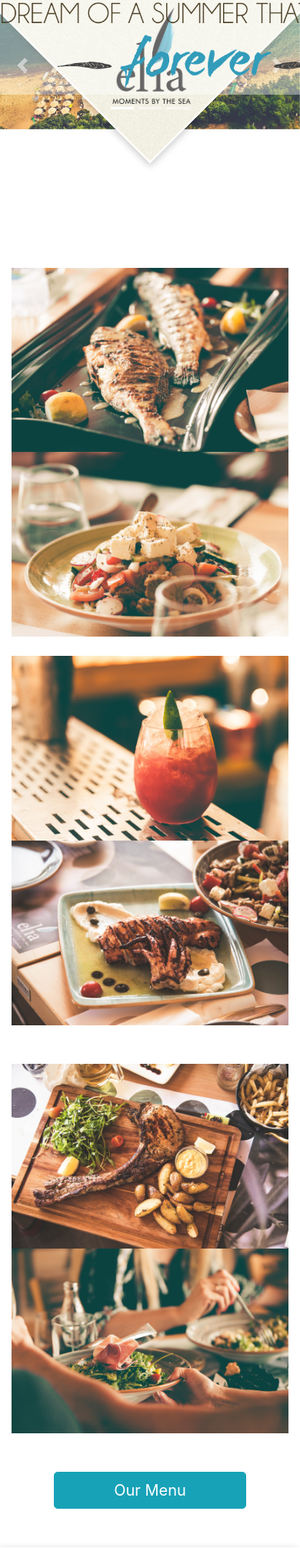
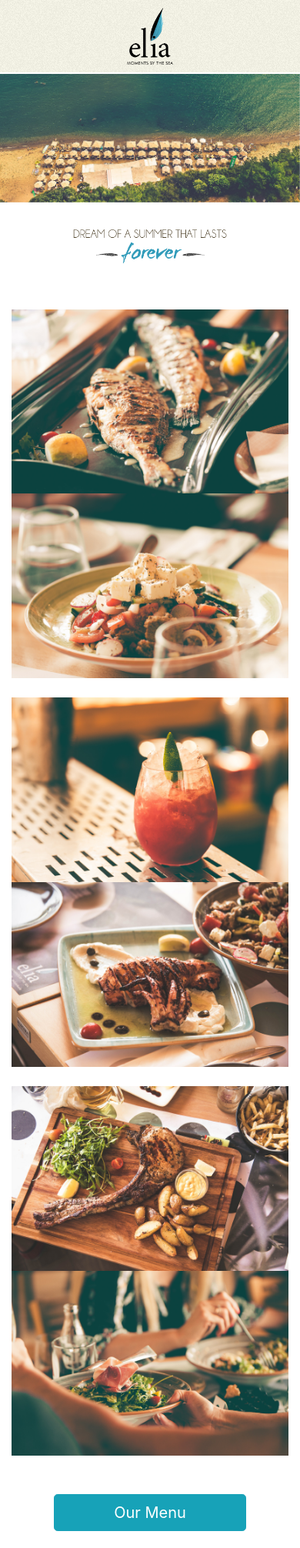
Before and after one commit to agraell/summerolive, a PHP site: page /index.html in a window 390 px wide; the page is wider, and only the part inside the window is pictured. Shown: the top 2011 px of that part at 77% size. Run offline with PHP 8.4, Linux system fonts and the light colour scheme; some libraries are stand-ins or nearby versions.

Commit message:
Responsive fix

```diff
--- a/css/style.css
+++ b/css/style.css
@@ -12,11 +12,11 @@
 	width:300px;
 	height:300px;
 	border: 2px solid white;
-    position: absolute;
+	position: absolute;
 	top: -150px;
 	left: 50%;
 	-webkit-transform: rotate(-45deg);
-    transform: rotate(-45deg);
+	transform: rotate(-45deg);
 	margin-left: -150px;
 	box-shadow: -3px 3px 10px rgba(0, 0, 0, 0.2);
 	z-index: 10;
@@ -115,7 +115,36 @@
 
 
 @media (max-width: 768px) {
+	.logo-container {
+		border-bottom: 2px solid white;
+		background-image: url("../images/grain.png");
+		box-shadow: -3px 3px 10px rgba(0, 0, 0, 0.2);
+		background-color: #f7f6e8;
+	}
 
+	.logo {
+		display: none;
+	}
+
+	.logo-container  img {
+		    position: relative;
+		    width: 60px;
+		    display: block;
+
+		    left: 0;
+		    padding: 0;
+		    margin: 10px auto 10px auto;
+		    z-index: 15;
+	}
+
+	.carousel-overlay {
+		margin-top:25px;
+		bottom: 0px;
+	}
+
+	.carousel-overlay img {
+		width: 200px;
+	}
 }
 
 @media (max-width:  576px) {
--- a/index.html
+++ b/index.html
@@ -40,11 +40,11 @@
 			</div>
 			<div class="row">
 				<div id="maincarousel" class="carousel slide col-lg-12 p-0" data-ride="carousel">
-				  	<ol class="carousel-indicators">
+	<!-- 			  	<ol class="carousel-indicators">
 					    <li data-target="#maincarouselIndicators" data-slide-to="0" class="active"></li>
 					    <li data-target="#maincarouselIndicators" data-slide-to="1"></li>
 				    	<li data-target="#maincarouselIndicators" data-slide-to="2"></li>
-				  	</ol>
+				  	</ol> -->
 					<div class="carousel-inner">
 						<div class="carousel-item active">
 						  <img class="d-block w-100" src="images/main.jpg" alt="First slide">
@@ -56,21 +56,21 @@
 						  <img class="d-block w-100" src="images/main3.jpg" alt="Third slide">
 						</div>
 					</div>
-					<a class="carousel-control-prev" href="#maincarousel" role="button" data-slide="prev">
+		<!-- 			<a class="carousel-control-prev" href="#maincarousel" role="button" data-slide="prev">
 						<span class="carousel-control-prev-icon" aria-hidden="true"></span>
 						<span class="sr-only">Previous</span>
 					</a>
 					<a class="carousel-control-next" href="#maincarousel" role="button" data-slide="next">
 						<span class="carousel-control-next-icon" aria-hidden="true"></span>
 						<span class="sr-only">Next</span>
-					</a>
+					</a> -->
 
 				</div>
 				<div class="carousel-overlay">
 					<img src="images/dream_of_summer-black.png" class="dream-summer">
 				</div>
 				<div class="col-lg-12 p-0">
-					<div class="row" style="max-width: 1200px;margin:50px auto 0 auto;">
+					<div class="row" style="max-width: 1200px; margin:50px auto 0 auto;">
 						<div class="col-sm-6">
 							<img src="images/3.jpg" class="img-fluid">
 						</div>
@@ -78,7 +78,7 @@
 							<img src="images/4.jpg" class="img-fluid">
 						</div>
 					</div>
-					<div class="row"  style="max-width: 1200px;margin:25px auto 50px auto;">
+					<div class="row"  style="max-width: 1200px;margin:25px auto 0 auto;">
 						<div class="col-sm-6">
 							<img src="images/5.jpg" class="img-fluid">
 						</div>
```
